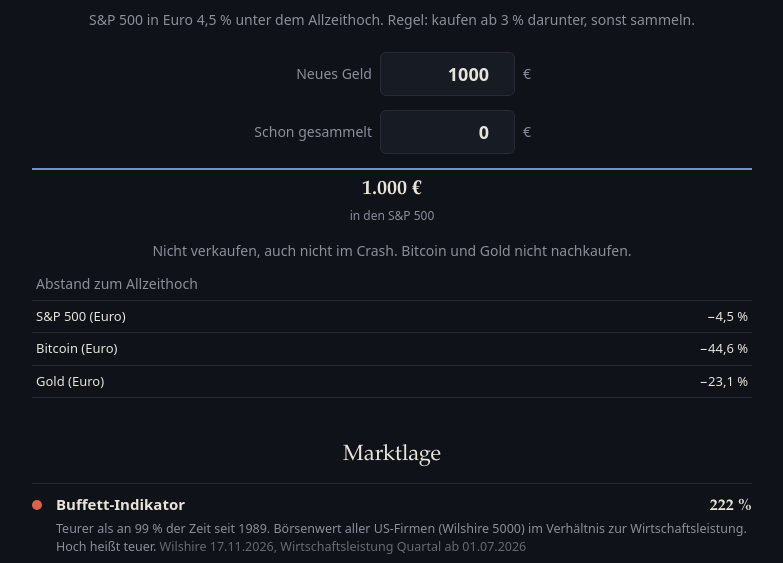
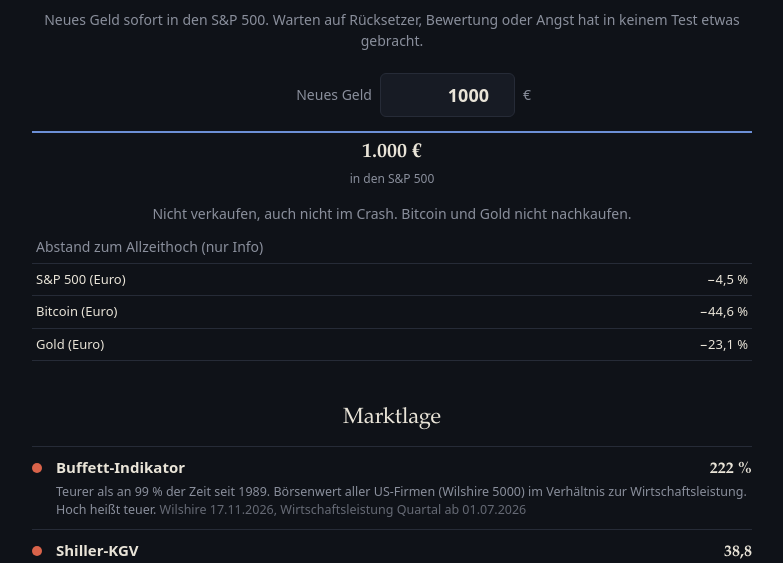
Before and after one commit to maxim91136/3kings, a plain HTML site: page site/index.html in a window 1280 px wide. Shown: the part 230-793 px from the top of the page, without its empty margins (248-1031 px from the left). Drawn offline with Linux system fonts and the light colour scheme.

Commit message:
Kaufregel: sofort kaufen; nicht am Hoch nur noch Schattenbuch-Vergleich
Co-Authored-By: Claude Sonnet 5.5 <noreply@anthropic.com>
Claude-Session: https://claude.ai/code/session_01ApH6QfvaxP8NmgnPRrmuxx

```diff
--- a/site/index.html
+++ b/site/index.html
@@ -97,7 +97,6 @@ fetch("heartbeat.json?"+Date.now()).then(r=>r.json()).then(h=>{
  if(age>3||dage>5) o+=`<div class="alert"><b>Puls ausgefallen.</b> Letzter Lauf vor ${age.toFixed(1)} Tagen, letzter Kurstag ${fmtDay(h.data_date)}. Bitte den GitHub-Lauf prüfen.</div>`;
  o+=`<div class="verdict hero" id="hero"><h2 id="sig">…</h2><p id="sigwhy"></p></div>
  <section class="first"><div class="money"><label for="amt" class="mute">Neues Geld</label><input id="amt" type="number" inputmode="numeric" min="0" step="100" value="1000"><span class="mute">€</span></div>
- <div class="money"><label for="res" class="mute">Schon gesammelt</label><input id="res" type="number" inputmode="numeric" min="0" step="100" value="0"><span class="mute">€</span></div>
  <div class="split" id="split"></div><div class="mute" id="note"></div>
  <table class="cheap" id="cheap"></table></section>
  <section id="ind" hidden></section>
@@ -122,23 +121,20 @@ fetch("heartbeat.json?"+Date.now()).then(r=>r.json()).then(h=>{
  <footer>Nur zur privaten Auswertung. Es werden keine Aufträge ausgelöst.</footer>`;
  document.getElementById("app").innerHTML=o;
  const de=(x,d=1)=>Math.abs(x*100).toFixed(d).replace(".",",");
- const go=s=>{const near=s.dd_ath>s.thresh;const cur=s.currency==="EUR"?"in Euro":"in Dollar";
-  const sig=document.getElementById("sig");sig.textContent=near?"Sammeln":"Kaufen";sig.className=near?"wait":"buy";
-  document.getElementById("sigwhy").textContent=`S&P 500 ${cur} ${de(s.dd_ath)} % unter dem Allzeithoch. Regel: kaufen ab ${de(s.thresh,0)} % darunter, sonst sammeln.`;
-  const amt=document.getElementById("amt"),res=document.getElementById("res");
-  try{res.value=localStorage.getItem("3k_res")||0}catch(e){}
-  const upd=()=>{const a=Math.max(0,+amt.value||0),r=Math.max(0,+res.value||0),eur=x=>Math.round(x).toLocaleString("de-DE")+" €";
-   try{localStorage.setItem("3k_res",r)}catch(e){}
-   document.getElementById("split").innerHTML=near?`<div style="--c:var(--gld)"><b>${eur(a)}</b><span>aufs Tagesgeld</span></div><div><b>${eur(a+r)}</b><span>dann gesammelt</span></div>`
-    :`<div style="--c:var(--spy)"><b>${eur(a+r)}</b><span>in den S&amp;P 500</span></div>`;
-   document.getElementById("split").style.gridTemplateColumns=near?"1fr 1fr":"1fr";
-   document.getElementById("note").textContent=near?"Danach „Schon gesammelt“ auf den neuen Stand setzen. Sobald hier „Kaufen“ steht, geht alles auf einmal rein.":(r>0?"Nach dem Kauf „Schon gesammelt“ auf 0 setzen.":"Nicht verkaufen, auch nicht im Crash. Bitcoin und Gold nicht nachkaufen.")};
-  amt.addEventListener("input",upd);res.addEventListener("input",upd);upd();
-  document.getElementById("cheap").innerHTML=`<tr><td class="mute">Abstand zum Allzeithoch</td><td></td></tr><tr><td>S&amp;P 500 (${s.currency==="EUR"?"Euro":"Dollar"})</td><td>−${de(s.dd_ath)} %</td></tr>`+["BTC","GLD"].map(k=>{const v=s.others?s.others[k]:(h.players[k].dd_ath??h.players[k].dd_high);return `<tr><td>${KINGS[k].name} (${s.others&&s.currency==="EUR"?"Euro":"Dollar"})</td><td>−${de(v)} %</td></tr>`}).join("");
+ const go=s=>{const cur=s.currency==="EUR"?"in Euro":"in Dollar";
+  const sig=document.getElementById("sig");sig.textContent="Kaufen";sig.className="buy";
+  document.getElementById("sigwhy").textContent="Neues Geld sofort in den S&P 500. Warten auf Rücksetzer, Bewertung oder Angst hat in keinem Test etwas gebracht.";
+  const amt=document.getElementById("amt");
+  const upd=()=>{const a=Math.max(0,+amt.value||0);
+   document.getElementById("split").innerHTML=`<div style="--c:var(--spy)"><b>${Math.round(a).toLocaleString("de-DE")} €</b><span>in den S&amp;P 500</span></div>`;
+   document.getElementById("split").style.gridTemplateColumns="1fr";
+   document.getElementById("note").textContent="Nicht verkaufen, auch nicht im Crash. Bitcoin und Gold nicht nachkaufen."};
+  amt.addEventListener("input",upd);upd();
+  document.getElementById("cheap").innerHTML=`<tr><td class="mute">Abstand zum Allzeithoch (nur Info)</td><td></td></tr><tr><td>S&amp;P 500 (${s.currency==="EUR"?"Euro":"Dollar"})</td><td>−${de(s.dd_ath)} %</td></tr>`+["BTC","GLD"].map(k=>{const v=s.others?s.others[k]:(h.players[k].dd_ath??h.players[k].dd_high);return `<tr><td>${KINGS[k].name} (${s.others&&s.currency==="EUR"?"Euro":"Dollar"})</td><td>−${de(v)} %</td></tr>`}).join("");
   if(s.rows&&s.rows.length){const p=s.plans,sp=document.getElementById("spar");
    sp.innerHTML=`<h4>Schattenbuch Sparplan</h4><div class="pair"><div><b style="color:var(--spy)">${eur0(p.regel.value)}</b><span>nach Regel</span></div><div><b>${eur0(p.sofort.value)}</b><span>immer sofort</span></div></div>
    ${chart(s.rows.map(r=>({date:r.date,shadow:r.regel/r.paid,hold:r.sofort/r.paid})),"Regel","sofort")}
-   <div class="mute">Seit ${fmtDay(s.start)} jeden Monat 100 € virtuell, eingezahlt ${eur0(p.regel.paid)}${p.regel.cash>0?`, davon ${eur0(p.regel.cash)} gerade gesammelt`:""}. Prüft live, ob „nicht am Hoch“ besser ist als sofort kaufen.</div>`;sp.hidden=false}};
+   <div class="mute">Seit ${fmtDay(s.start)} jeden Monat 100 € virtuell, eingezahlt ${eur0(p.regel.paid)}${p.regel.cash>0?`, davon ${eur0(p.regel.cash)} gerade gesammelt`:""}. Vergleich: Läuft „nicht am Hoch“ (kaufen erst 3 % unter dem Hoch) in Zukunft besser als sofort kaufen? Bisher nicht.</div>`;sp.hidden=false}};
  const eur0=x=>Math.round(x).toLocaleString("de-DE")+" €";
  fetch("sparplan.json",{cache:"no-store"}).then(r=>r.json()).then(go).catch(()=>{const s=h.players.SPY;go({dd_ath:s.dd_ath??s.dd_high,thresh:-0.03,currency:"USD"})});
  fetch("indicators.json",{cache:"no-store"}).then(r=>r.json()).then(j=>{if(!j.indicators||!j.indicators.length)return;const L={gruen:"günstig/Chance",gelb:"mittel",rot:"teuer/Vorsicht"};
--- a/site/sparplan.json
+++ b/site/sparplan.json
@@ -7,6 +7,7 @@
   "GLD": -0.2309
  },
  "signal": "kaufen",
+ "regel_signal": "kaufen",
  "thresh": -0.03,
  "start": "2026-11-17",
  "plans": {
```
Also changed, not shown: 2 other files.
